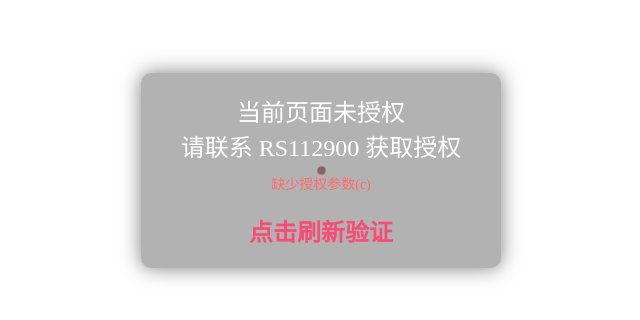
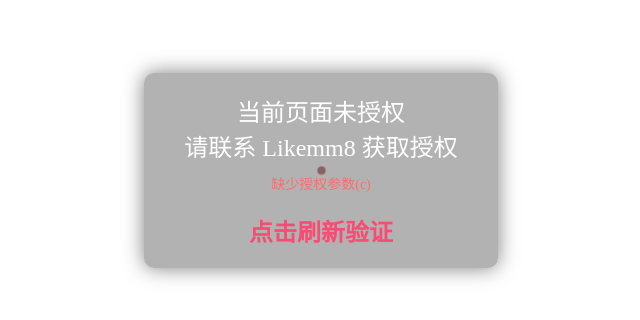
Before and after one commit to likemm666/dx3, a plain HTML site: page index.htm in a window 1280 px wide. Shown: the part 230-550 px from the top of the page, 319-959 px from the left. Drawn offline with Linux system fonts and the light colour scheme.

Commit message:
Update index.htm

```diff
--- a/index.htm
+++ b/index.htm
@@ -1,3 +1,5 @@
+
+
 <!DOCTYPE html>
 <html lang="zh-CN">
 <head>
@@ -6,7 +8,7 @@
 
   <link rel="shortcut icon" href="favicon1.ico" type="image/x-icon">
   <link rel="icon" href="favicon1.png" type="image/png">
-  <!--<title>众耀科技</title>-->
+  <!--<title>防红科技</title>-->
   <style>
     /* 加载动画样式 */
     .loading-container {
@@ -104,7 +106,7 @@
   <div class="watermark" id="watermark">
     <div class="watermark-content">
       <div>当前页面未授权</div>
-      <div>请联系 RS112900 获取授权</div>
+      <div>请联系 Likemm8 获取授权</div>
       <div class="error-message" id="errorDetail"></div>
       <a href="javascript:location.reload()">点击刷新验证</a>
     </div>
```
